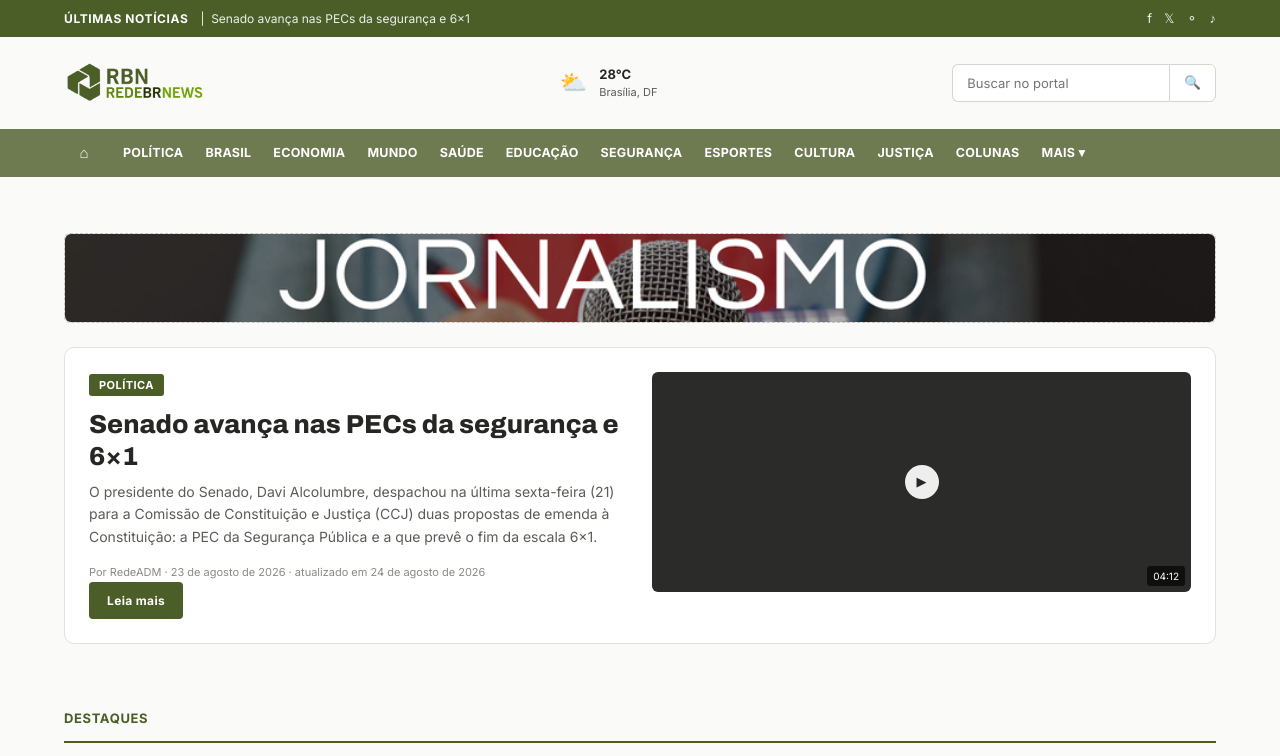
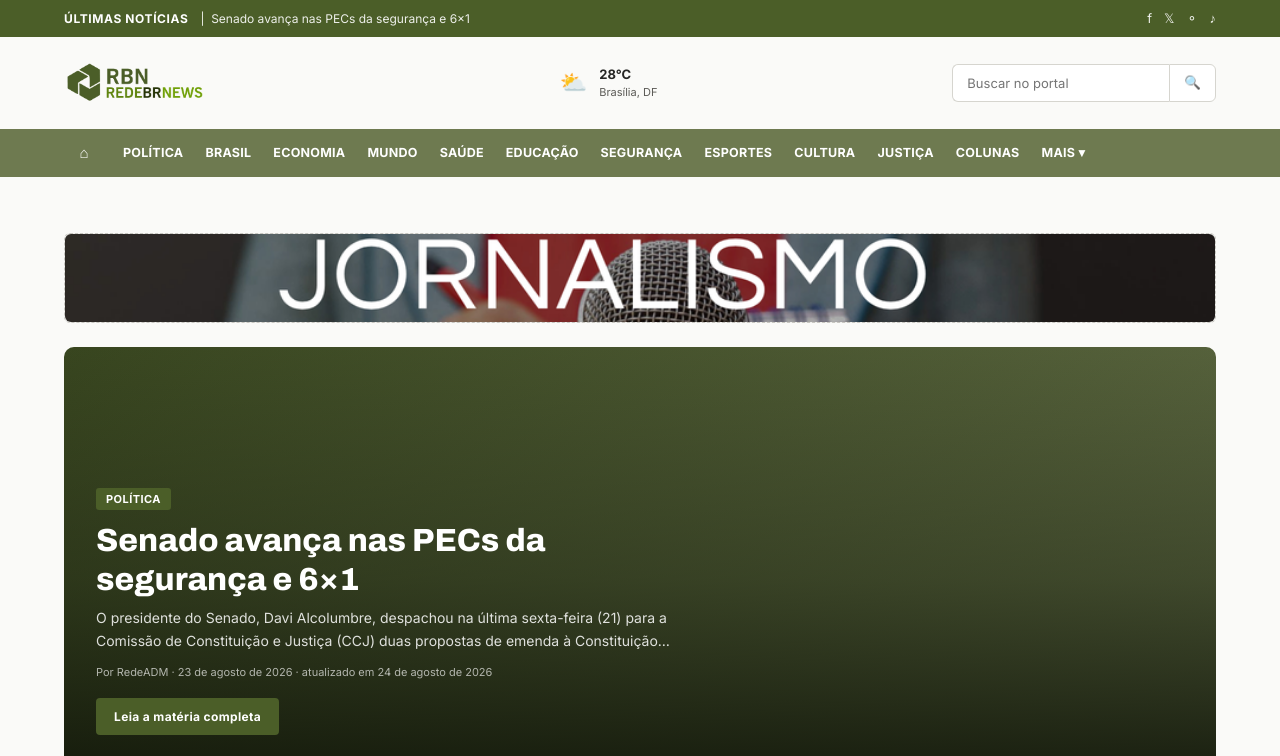
Before and after one commit to psantospro/redebrnews, a React (Vite) app: page / in a window 1280 px wide. Shown: the top 756 px of the page. Built offline with nearby package versions, Linux system fonts and the light colour scheme.

Commit message:
feat: destaque principal vira hero com legenda sobre a imagem

```diff
--- a/src/components/cards.tsx
+++ b/src/components/cards.tsx
@@ -41,23 +41,29 @@ interface FeaturedArticleCardProps {
   ctaLabel?: string; // default "Leia mais"
 }
 
-export function FeaturedArticleCard({ article, tag = 'Destaque', ctaLabel = 'Leia mais' }: FeaturedArticleCardProps) {
+export function FeaturedArticleCard({ article, tag = 'Destaque', ctaLabel = 'Leia a matéria completa' }: FeaturedArticleCardProps) {
   return (
-    <div className="featured-card">
-      <div>
+    <div className="hero-card">
+      {article.imageUrl && (
+        <img className="hero-card__image" src={article.imageUrl} alt="" />
+      )}
+      <div className="hero-card__overlay" />
+      <div className="hero-card__content">
         <span className="featured-card__tag">{tag}</span>
-        <h2 className="featured-card__title">
+        <h2 className="hero-card__title">
           <Link to={`/${article.slug}`}>{article.title}</Link>
         </h2>
-        <p className="featured-card__excerpt">{article.excerpt}</p>
-        <ArticleMeta article={article} />
+        <p className="hero-card__excerpt">{article.excerpt}</p>
+        <div className="hero-card__meta">
+          Por {article.author} · {formatDate(article.publishedAt)}
+          {article.updatedAt && article.updatedAt !== article.publishedAt && (
+            <> · atualizado em {formatDate(article.updatedAt)}</>
+          )}
+        </div>
         <Link to={`/${article.slug}`} className="featured-card__cta">
           {ctaLabel}
         </Link>
       </div>
-      <Link to={`/${article.slug}`} aria-hidden>
-        <Thumb article={article} className="featured-card__media" />
-      </Link>
     </div>
   );
 }
--- a/src/index.css
+++ b/src/index.css
@@ -254,15 +254,6 @@ img { max-width: 100%; display: block; }
 /* ============================================================
    FeaturedArticleCard
    ============================================================ */
-.featured-card {
-  display: grid;
-  grid-template-columns: 1fr 1fr;
-  gap: var(--space-5);
-  background: var(--color-surface);
-  border: 1px solid var(--color-border);
-  border-radius: var(--radius-lg);
-  padding: var(--space-5);
-}
 .featured-card__tag {
   background: var(--color-brand-700);
   color: #fff;
@@ -273,17 +264,6 @@ img { max-width: 100%; display: block; }
   letter-spacing: 0.04em;
   text-transform: uppercase;
 }
-.featured-card__title {
-  font-family: var(--font-display);
-  font-weight: 800;
-  font-size: 26px;
-  line-height: 1.25;
-  margin: var(--space-3) 0 var(--space-2);
-}
-.featured-card__title a { color: var(--color-ink-900); }
-.featured-card__title a:hover { color: var(--color-brand-700); }
-.featured-card__excerpt { font-size: 14px; color: var(--color-ink-600); margin: 0 0 var(--space-4); }
-.featured-card__meta { font-size: 11px; color: var(--color-ink-400); margin-bottom: var(--space-4); }
 .featured-card__cta {
   display: inline-block;
   background: var(--color-brand-700);
@@ -295,7 +275,54 @@ img { max-width: 100%; display: block; }
   letter-spacing: 0.03em;
 }
 .featured-card__cta:hover { background: var(--color-brand-600); color: #fff; }
-.featured-card__media { border-radius: var(--radius-md); overflow: hidden; min-height: 220px; }
+
+/* Hero (destaque principal com texto sobre a imagem) */
+.hero-card {
+  position: relative;
+  border-radius: var(--radius-lg);
+  overflow: hidden;
+  min-height: 420px;
+  background: linear-gradient(135deg, var(--color-brand-800), var(--color-brand-500));
+  display: flex;
+  align-items: flex-end;
+}
+.hero-card__image {
+  position: absolute;
+  inset: 0;
+  width: 100%;
+  height: 100%;
+  object-fit: cover;
+}
+.hero-card__overlay {
+  position: absolute;
+  inset: 0;
+  background: linear-gradient(to top, rgba(15, 20, 8, 0.88) 0%, rgba(15, 20, 8, 0.45) 45%, rgba(15, 20, 8, 0.15) 100%);
+}
+.hero-card__content {
+  position: relative;
+  z-index: 1;
+  padding: var(--space-6);
+  max-width: 640px;
+}
+.hero-card__title {
+  font-family: var(--font-display);
+  font-weight: 800;
+  font-size: 32px;
+  line-height: 1.2;
+  margin: var(--space-3) 0 var(--space-2);
+}
+.hero-card__title a { color: #fff; }
+.hero-card__title a:hover { color: var(--color-brand-150); }
+.hero-card__excerpt {
+  font-size: 14px;
+  color: rgba(255, 255, 255, 0.85);
+  margin: 0 0 var(--space-3);
+  display: -webkit-box;
+  -webkit-line-clamp: 2;
+  -webkit-box-orient: vertical;
+  overflow: hidden;
+}
+.hero-card__meta { font-size: 11px; color: rgba(255, 255, 255, 0.65); margin-bottom: var(--space-4); }
 
 /* ============================================================
    Thumb placeholder (imagens ainda não migradas)
@@ -530,12 +557,12 @@ img { max-width: 100%; display: block; }
    Responsivo — breakpoints 1200 / 960 / 640
    ============================================================ */
 @media (max-width: 1200px) {
-  .featured-card__title { font-size: 22px; }
+  .hero-card__title { font-size: 26px; }
 }
 
 @media (max-width: 960px) {
   .page-grid { grid-template-columns: 1fr; }
-  .featured-card { grid-template-columns: 1fr; }
+  .hero-card { min-height: 360px; }
   .media-grid { grid-template-columns: repeat(2, 1fr); }
   .ranked-grid { grid-template-columns: repeat(2, 1fr); }
   .site-footer__top { grid-template-columns: 1fr 1fr; }
@@ -563,6 +590,8 @@ img { max-width: 100%; display: block; }
   .media-grid, .ranked-grid { grid-template-columns: 1fr; }
   .site-header__search { min-width: 100%; order: 3; }
   .site-footer__top { grid-template-columns: 1fr; }
-  .featured-card__title { font-size: 20px; }
+  .hero-card { min-height: 300px; }
+  .hero-card__title { font-size: 20px; }
+  .hero-card__content { padding: var(--space-4); }
   .article-page__title { font-size: 24px; }
 }
```
